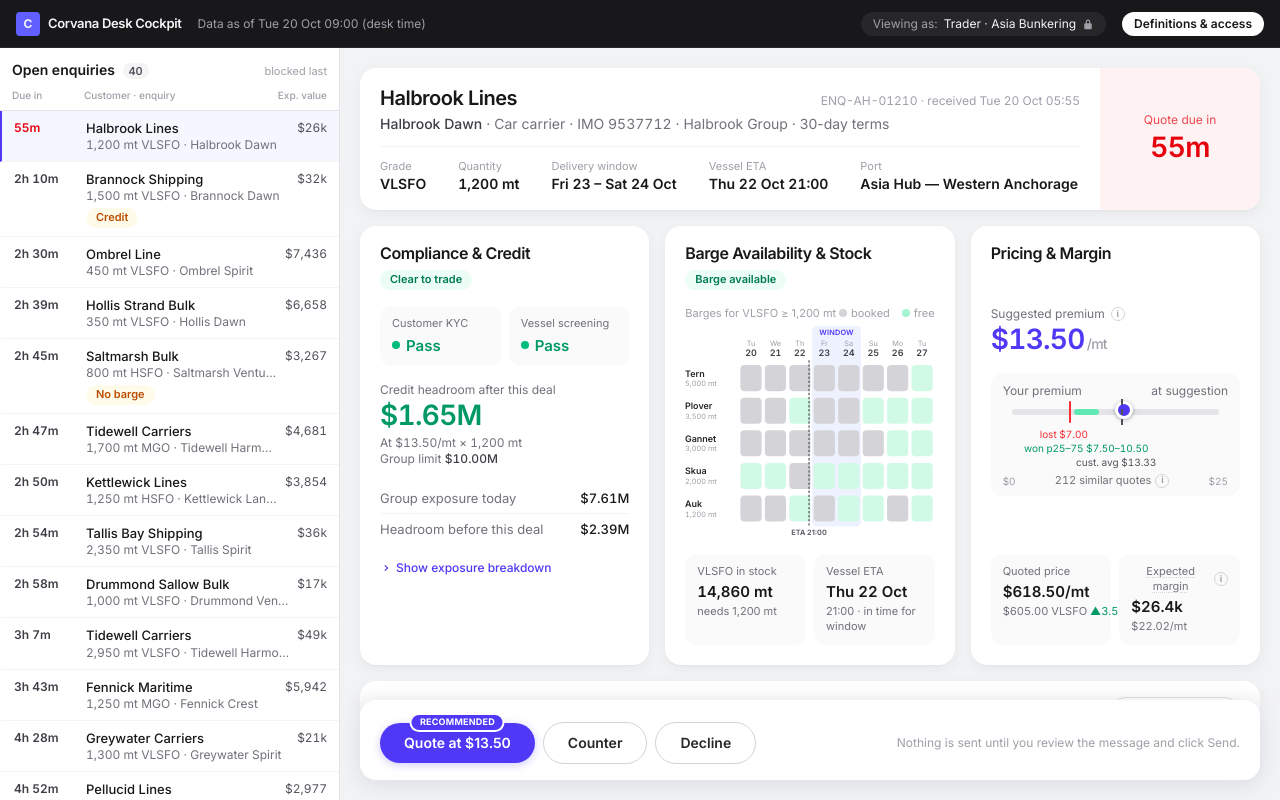
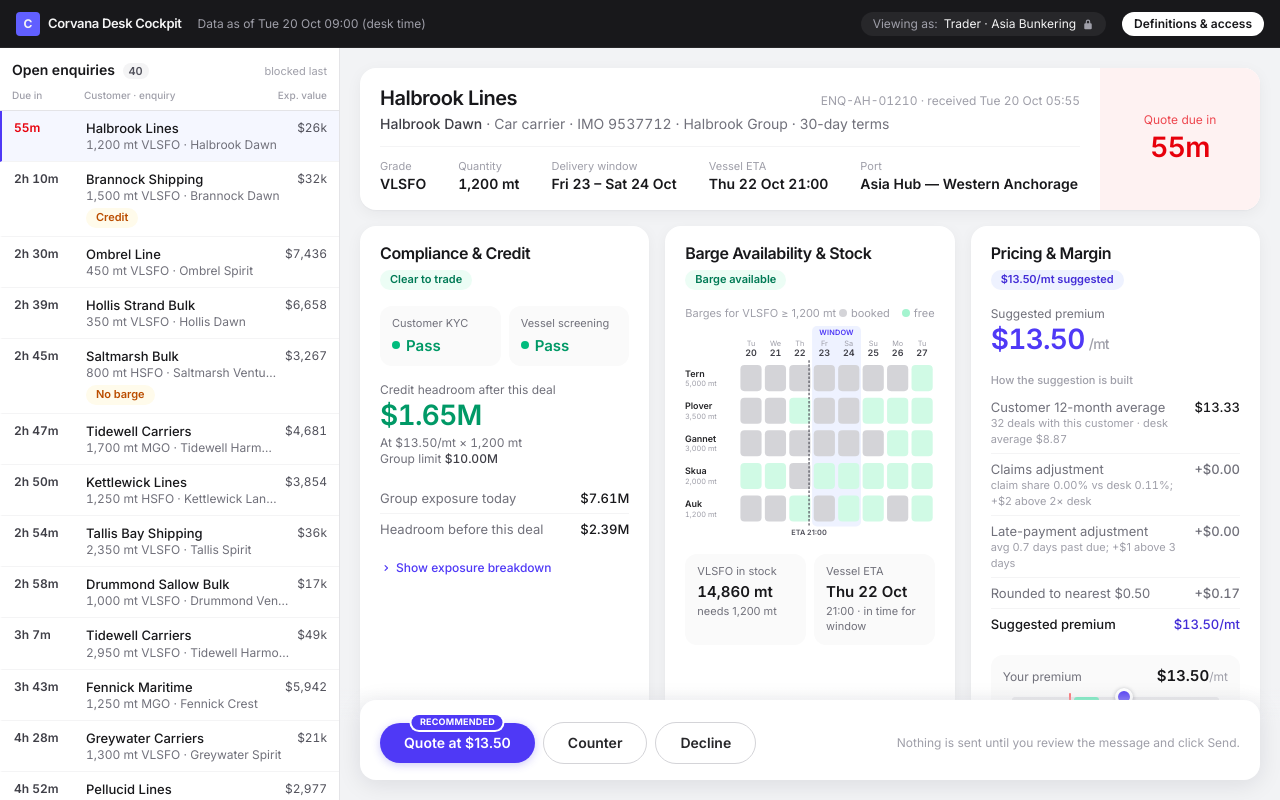
Before and after one commit to DaryaRudych/corvana-desk-cockpit, a React (Vite) app: page / in a window 1280 px wide. Built offline with nearby package versions, Linux system fonts and the light colour scheme.

Commit message:
revert(pricing): restore the first traceability version of the Pricing card
Brings back the always-visible build-up and deal-economics lists and the
suggested pill; keeps the other traceability fixes on this branch.

Co-Authored-By: Claude Opus 5.5 <noreply@anthropic.com>

```diff
--- a/src/components/PricePanel.tsx
+++ b/src/components/PricePanel.tsx
@@ -1,12 +1,8 @@
-// Pricing & Margin: the governed suggested-premium RULE (not AI), the trader's premium, and what
-// the deal earns. Each figure appears once; ⓘ tooltips explain a figure without repeating it.
-import { useEffect, useRef, useState } from 'react'
-import { mt, usdCompact, usdMt } from '../lib/format'
+import { mt, usd, usdMt } from '../lib/format'
 import type { ValueOf } from '../semantic/metrics'
 import { query, type QueryResult, type UserContext } from '../semantic/query'
-import { useOpenDefinition } from './governanceContext'
 import { termsParams, type Terms } from './terms'
-import { Card, InfoTip, List, ListRow, MetricValue, Tile } from './ui'
+import { Card, Hero, List, ListRow, MetricValue, type Verdict } from './ui'
 
 type WinRange = ValueOf<'win_range_similar'>
 
@@ -15,70 +11,34 @@ const MAX = 25
 const STEP = 0.5
 const THUMB = 18 // px; the track is inset by half a thumb so marks line up with the thumb centre
 
-const plain = (v: number) => usdMt(v) // "$13.33"
-const signed = (v: number) => `${v < 0 ? '−' : '+'}$${Math.abs(v).toFixed(2)}`
-
-// ───────────────────────────── slider ─────────────────────────────
-
-type Mark = { key: string; at: number; label: string; color: string }
-
 /**
- * Labels under the track, at their x-positions, stacked into rows when they would collide.
- * Widths are estimated (10px font) so layout needs no second render pass.
+ * Quote builder: the premium slider. Its track shows the win range on similar deals
+ * (won p25–p75 band, lowest lost premium, n) and a tick at the suggested premium.
  */
-function placeLabels(marks: Mark[], trackPx: number) {
-  const rows: number[] = [] // right edge of the last label in each row
-  return [...marks]
-    .sort((a, b) => a.at - b.at)
-    .map((m) => {
-      const w = m.label.length * 5.4 + 6
-      const center = ((m.at - MIN) / (MAX - MIN)) * trackPx
-      const left = Math.min(Math.max(center - w / 2, 0), Math.max(0, trackPx - w))
-      let row = rows.findIndex((right) => left > right + 4)
-      if (row === -1) row = rows.length
-      rows[row] = left + w
-      return { ...m, left, row }
-    })
-}
-
 function PremiumSlider({
   w,
+  suggested,
   customerAvg,
   value,
   onChange,
 }: {
   w: WinRange | null
+  suggested: number
   customerAvg: number | null
   value: number
   onChange: (v: number) => void
 }) {
-  const wrap = useRef<HTMLDivElement>(null)
-  const [trackPx, setTrackPx] = useState(240)
-  useEffect(() => {
-    const el = wrap.current
-    if (!el) return
-    const ro = new ResizeObserver(([entry]) => setTrackPx(entry.contentRect.width - THUMB))
-    ro.observe(el)
-    return () => ro.disconnect()
-  }, [])
-
   const x = (v: number) => `${((Math.min(Math.max(v, MIN), MAX) - MIN) / (MAX - MIN)) * 100}%`
-  const marks: Mark[] = []
-  if (w?.lowestLost != null) marks.push({ key: 'lost', at: w.lowestLost, label: `lost ${plain(w.lowestLost)}`, color: 'text-red-500' })
-  if (w?.wonP25 != null && w.wonP75 != null)
-    marks.push({ key: 'won', at: (w.wonP25 + w.wonP75) / 2, label: `won p25–75 ${plain(w.wonP25)}–${w.wonP75.toFixed(2)}`, color: 'text-emerald-600' })
-  if (customerAvg !== null) marks.push({ key: 'cust', at: customerAvg, label: `cust. avg ${plain(customerAvg)}`, color: 'text-zinc-600' })
-  const placed = placeLabels(marks, trackPx)
-  const rowCount = Math.max(1, ...placed.map((p) => p.row + 1))
-
   return (
-    <div ref={wrap}>
+    <div>
       <div className="relative">
-        {/* track + won band (under the thumb) */}
         <div className="pointer-events-none absolute top-1/2 h-1.5 -translate-y-1/2 rounded-full bg-zinc-200" style={{ left: THUMB / 2, right: THUMB / 2 }}>
           {w?.wonP25 != null && w.wonP75 != null && (
             <div className="absolute inset-y-0 rounded-full bg-emerald-300" style={{ left: x(w.wonP25), width: `calc(${x(w.wonP75)} - ${x(w.wonP25)})` }} />
           )}
+          {w?.lowestLost != null && <div className="absolute -top-1 h-3.5 w-0.5 -translate-x-1/2 rounded bg-red-400" style={{ left: x(w.lowestLost) }} />}
+          {customerAvg !== null && <div className="absolute -top-1 h-3.5 w-0.5 -translate-x-1/2 rounded bg-zinc-500" style={{ left: x(customerAvg) }} />}
+          <div className="absolute -top-1.5 h-[18px] w-0.5 -translate-x-1/2 rounded bg-indigo-300" style={{ left: x(suggested) }} />
         </div>
         <input
           type="range"
@@ -87,55 +47,50 @@ function PremiumSlider({
           step={STEP}
           value={value}
           onChange={(e) => onChange(Number(e.target.value))}
-          aria-label="Your premium, $/mt"
+          aria-label="Premium, $/mt"
           className="premium-slider relative"
         />
-        {/* ticks drawn ABOVE the thumb so they stay visible when it sits on them */}
-        <div className="pointer-events-none absolute inset-y-0 z-10" style={{ left: THUMB / 2, right: THUMB / 2 }}>
-          {w?.lowestLost != null && <div className="absolute top-0.5 bottom-0.5 w-0.5 -translate-x-1/2 rounded bg-red-500" style={{ left: x(w.lowestLost) }} />}
-          {customerAvg !== null && <div className="absolute top-0 bottom-0 -translate-x-1/2 border-l-2 border-dashed border-zinc-600" style={{ left: x(customerAvg) }} />}
       </div>
+      <div className="num mt-1 flex justify-between text-[10px] text-zinc-400">
+        <span>${MIN}</span>
+        <span>${MAX}</span>
       </div>
-      {/* labels under the track at their positions */}
-      <div className="num relative mt-0.5 text-[10px]" style={{ marginLeft: THUMB / 2, marginRight: THUMB / 2, height: rowCount * 14 }}>
-        {placed.map((p) => (
-          <span key={p.key} className={`absolute whitespace-nowrap ${p.color}`} style={{ left: p.left, top: p.row * 14 }}>
-            {p.label}
+      {w && (
+        <div className="mt-1.5 flex flex-col gap-1 text-[11px] text-zinc-500">
+          <div className="num flex flex-wrap gap-x-3 gap-y-0.5">
+            <span className="inline-flex items-center gap-1">
+              <i className="inline-block h-1.5 w-3 rounded-full bg-emerald-300" /> won p25–p75 {w.wonP25 != null ? `${usdMt(w.wonP25)}–${usdMt(w.wonP75!)}` : '—'}
             </span>
-        ))}
-      </div>
-      <div className="num mt-1 flex items-center justify-between text-[10px] text-zinc-400">
-        <span>${MIN}</span>
-        {w && (
-          <span className="inline-flex items-center gap-1 text-[11px] text-zinc-500">
-            {w.n} similar quotes
-            <InfoTip label="Which quotes count as similar">
-              {w.scope.gradeName}, {w.scope.qtyFrom.toLocaleString('en-US')}–{w.scope.qtyTo.toLocaleString('en-US')} mt, last {w.scope.months} months, {w.scope.customers}.
-            </InfoTip>
+            <span className="inline-flex items-center gap-1">
+              <i className="inline-block h-2.5 w-0.5 rounded bg-red-400" /> lowest lost {w.lowestLost != null ? usdMt(w.lowestLost) : '—'}
+            </span>
+            {customerAvg !== null && (
+              <span className="inline-flex items-center gap-1">
+                <i className="inline-block h-2.5 w-0.5 rounded bg-zinc-500" /> this customer’s avg {usdMt(customerAvg)}
               </span>
             )}
-        <span>${MAX}</span>
           </div>
+          <span className="num text-zinc-400">
+            Similar quotes: {w.scope.gradeName}, {w.scope.qtyFrom.toLocaleString('en-US')}–{w.scope.qtyTo.toLocaleString('en-US')} mt, last {w.scope.months} months, {w.scope.customers} · n = {w.n}
+          </span>
+        </div>
+      )}
     </div>
   )
 }
 
-// ───────────────────────────── small pieces ─────────────────────────────
-
-
-/** Day-on-day change, number only: ▲3.50 green / ▼2.50 red. */
-function Delta({ r }: { r: QueryResult<number> }) {
+/** Day-on-day change: ▲ green, ▼ red, flat grey. */
+function DeltaChip({ r }: { r: QueryResult<number> }) {
   const v = r.value ?? 0
+  const style = v > 0 ? 'bg-emerald-50 text-emerald-600' : v < 0 ? 'bg-red-50 text-red-600' : 'bg-zinc-100 text-zinc-500'
   return (
-    <span className={v > 0 ? 'text-emerald-600' : v < 0 ? 'text-red-600' : 'text-zinc-500'} title="Benchmark change vs yesterday">
+    <span className={`ml-2 inline-flex items-center gap-0.5 rounded-full px-1.5 py-px text-[11px] font-semibold ${style}`} title="Change vs yesterday">
       <span aria-hidden="true">{v > 0 ? '▲' : v < 0 ? '▼' : '■'}</span>
-      <MetricValue r={r} format={(n: number) => Math.abs(n).toFixed(2)} />
+      <MetricValue r={r} format={(n: number) => usdMt(Math.abs(n))} />
+      <span className="font-normal opacity-80">vs yesterday</span>
     </span>
   )
 }
-
-
-// ───────────────────────────── card ─────────────────────────────
 
 export function PricePanel({
   enquiryId,
@@ -150,139 +105,122 @@ export function PricePanel({
   editable: boolean
   onPremium: (premium: number) => void
 }) {
-  const openDefinition = useOpenDefinition()
   const p = { enquiryId }
   const blocked = query('compliance_check', p, user).value === 'FLAG'
   const grade = query('enquiry_details', p, user).value?.gradeName
   const bench = query('benchmark_price', p, user)
   const delta = query('benchmark_delta', p, user)
+  const cost = query('our_cost', p, user)
+  const benchmarkRow = (
+    <ListRow label={`Benchmark ${grade ?? ''}`}>
+      <MetricValue r={bench} format={(v: number) => usdMt(v)} />
+      <DeltaChip r={delta} />
+    </ListRow>
+  )
 
   if (blocked) {
     return (
       <Card title="Pricing & Margin" verdict={{ tone: 'neutral', label: 'No price' }}>
         <div className="rounded-xl bg-zinc-50 p-3 text-sm text-zinc-500">No price: this enquiry is blocked pending a compliance referral.</div>
-        <List>
-          <ListRow label={`Benchmark ${grade ?? ''}`}>
-            <MetricValue r={bench} format={(v: number) => `${usdMt(v)}/mt`} /> <Delta r={delta} />
-          </ListRow>
-        </List>
+        <List>{benchmarkRow}</List>
       </Card>
     )
   }
 
   const live = termsParams(enquiryId, terms)
   const win = query('win_range_similar', p, user)
-  const bd = query('suggested_premium_breakdown', p, user).value!
+  const b = query('suggested_premium_breakdown', p, user)
+  const bd = b.value
   const suggested = query('suggested_premium', p, user)
   const custPrem = query('customer_avg_premium', p, user)
+  const deskPrem = query('desk_avg_premium', p, user)
   const deals = query('customer_deal_count', p, user)
-  const cost = query('our_cost', p, user)
+  const custClaim = query('customer_claim_share', p, user)
+  const deskClaim = query('desk_claim_share', p, user)
+  const dpd = query('days_past_due', p, user)
+  const price = query('quoted_price', live, user)
   const barging = query('barging_cost_per_mt', p, user)
-  const price = query('quoted_price', live, user)
   const margin = query('expected_deal_margin', live, user)
   const marginMt = query('expected_margin_per_mt', live, user)
   const thinMargin = (marginMt.value ?? 0) < 3
-  const atSuggestion = suggested.value === null || terms.premium === suggested.value
+  const offSuggestion = suggested.value !== null && terms.premium !== suggested.value
   const diff = suggested.value === null ? 0 : terms.premium - suggested.value
-  const dash = (v: number) => (v ? signed(v) : '—')
+  const fromCustomer = bd?.baseSource === 'customer'
+  const adj = (v: number) => `${v < 0 ? '−' : '+'}$${Math.abs(v).toFixed(2)}`
 
-  // Each figure has one home: suggestion + rule at the top, the trader's premium on the
-  // slider, price and margin in the tiles. Tooltips explain a figure without repeating it.
+  const verdict: Verdict = thinMargin ? { tone: 'warn', label: 'Margin under $3/mt' } : { tone: 'accent', label: `${usdMt(suggested.value ?? 0)}/mt suggested` }
+
   return (
-    <Card title="Pricing & Margin">
-      {/* The suggestion (a governed rule, not AI): its one place in the card. */}
-      <div>
-        <div className="flex items-center gap-1.5 text-xs text-zinc-500">
-          Suggested premium
-          <InfoTip label="How the suggested premium is built" below>
-            <span className="mb-1.5 block font-semibold">Rule: how the suggestion is built</span>
-            <span className="num grid grid-cols-[1fr_auto] gap-x-4 gap-y-0.5">
-              <span className="text-zinc-300">
-                {bd.baseSource === 'customer' ? 'Customer 12-month avg' : 'Desk avg (< 5 customer deals)'} · {deals.value ?? 0} deals
-              </span>
-              <span>{plain(bd.base)}</span>
-              <span className="text-zinc-300">Claims</span>
-              <span>{dash(bd.claimAdj)}</span>
-              <span className="text-zinc-300">Late payment</span>
-              <span>{dash(bd.dpdAdj)}</span>
-              <span className="text-zinc-300">Rounding to $0.50</span>
-              <span>{dash(bd.rounding)}</span>
-            </span>
-            <span className="mt-1.5 block text-[11px] text-zinc-400">+$2 if claim share is over 2× the desk’s; +$1 if average days past due is over 3.</span>
-          </InfoTip>
-        </div>
-        <div className="text-[28px] leading-tight font-semibold tracking-tight text-indigo-600">
+    <Card title="Pricing & Margin" verdict={verdict}>
+      <Hero label="Suggested premium" tone="accent">
         <MetricValue r={suggested} format={(v: number) => usdMt(v)} />
-          <span className="ml-0.5 text-sm font-medium text-zinc-400">/mt</span>
-        </div>
-      </div>
+        <span className="ml-1 text-sm font-medium text-zinc-400">/mt</span>
+      </Hero>
 
-      {/* The trader's premium: the decision input. */}
-      <div className="rounded-xl bg-zinc-50 px-3 pt-2.5 pb-2">
+      {/* How the rule builds the suggestion; every line is a governed value. */}
+      {bd && (
+        <List title="How the suggestion is built">
+          <ListRow label={fromCustomer ? 'Customer 12-month average' : 'Desk average (customer has < 5 deals)'} hint={<>{deals.value ?? 0} deals with this customer · desk average <MetricValue r={deskPrem} format={(v: number) => usdMt(v)} /></>}>
+            <MetricValue r={fromCustomer ? custPrem : deskPrem} format={(v: number) => usdMt(v)} />
+          </ListRow>
+          <ListRow label="Claims adjustment" hint={<>claim share <MetricValue r={custClaim} /> vs desk <MetricValue r={deskClaim} />; +$2 above 2× desk</>}>
+            <MetricValue r={b} format={() => adj(bd.claimAdj)} className={bd.claimAdj ? 'text-amber-600' : 'text-zinc-500'} />
+          </ListRow>
+          <ListRow label="Late-payment adjustment" hint={<>avg <MetricValue r={dpd} /> past due; +$1 above 3 days</>}>
+            <MetricValue r={b} format={() => adj(bd.dpdAdj)} className={bd.dpdAdj ? 'text-amber-600' : 'text-zinc-500'} />
+          </ListRow>
+          <ListRow label="Rounded to nearest $0.50">
+            <MetricValue r={b} format={() => adj(bd.rounding)} className="text-zinc-500" />
+          </ListRow>
+          <ListRow label={<span className="font-medium text-zinc-900">Suggested premium</span>}>
+            <MetricValue r={suggested} format={(v: number) => `${usdMt(v)}/mt`} className="text-indigo-700" />
+          </ListRow>
+        </List>
+      )}
+
+      {/* Quote builder */}
+      <div className="rounded-xl bg-zinc-50 px-3 pt-2.5 pb-3">
         <div className="flex items-baseline justify-between">
           <span className="text-xs text-zinc-500">Your premium</span>
-          {atSuggestion ? (
-            <span className="text-xs text-zinc-500">at suggestion</span>
-          ) : (
           <span className="num">
             <span className="text-[15px] font-semibold text-zinc-900">{usdMt(terms.premium)}</span>
             <span className="text-xs text-zinc-400">/mt</span>
-              {editable && (
+            {offSuggestion && editable && (
               <button type="button" onClick={() => onPremium(suggested.value!)} className="ml-2 text-[11px] font-medium text-indigo-600 hover:text-indigo-800">
                 {diff > 0 ? '+' : '−'}${Math.abs(diff).toFixed(2)} · reset
               </button>
             )}
           </span>
-          )}
         </div>
         {editable ? (
-          <PremiumSlider w={win.value} customerAvg={custPrem.value} value={terms.premium} onChange={onPremium} />
+          <PremiumSlider w={win.value} suggested={suggested.value ?? 0} customerAvg={custPrem.value} value={terms.premium} onChange={onPremium} />
         ) : (
           <p className="mt-1 text-[11px] text-zinc-500">Response sent; terms are locked.</p>
         )}
       </div>
 
-      {/* What the deal earns at that premium; pinned to the card's foot. */}
-      <div className="mt-auto grid grid-cols-2 gap-2">
-        <Tile
-          label="Quoted price"
-          sub={
-            <span className="num whitespace-nowrap">
-              <MetricValue r={bench} format={(v: number) => plain(v)} /> {grade} <Delta r={delta} />
-            </span>
-          }
-        >
+      {/* Deal economics at your premium: price − cost − barging = margin. */}
+      <List title={`Deal economics at your premium, ${mt(terms.quantity)}`}>
+        {benchmarkRow}
+        <ListRow label="+ Your premium">
+          <span className="num">{usdMt(terms.premium)}</span>
+        </ListRow>
+        <ListRow label={<span className="font-medium text-zinc-900">= Quoted price</span>}>
           <MetricValue r={price} format={(v: number) => `${usdMt(v)}/mt`} />
-        </Tile>
-        <div className="min-w-0 rounded-xl bg-zinc-50 px-3 py-2.5">
-          <div className="flex items-center gap-1">
-            <button
-              type="button"
-              onClick={() => openDefinition('expected_deal_margin')}
-              className="text-[11px] text-zinc-500 underline decoration-zinc-300 decoration-dotted underline-offset-2 hover:text-indigo-700 hover:decoration-indigo-400"
-            >
-              Expected margin
-            </button>
-            <InfoTip label="How the margin is built" align="right">
-              <span className="mb-1.5 block font-semibold">Quoted price, less:</span>
-              <span className="num grid grid-cols-[1fr_auto] gap-x-4 gap-y-0.5">
-                <span className="text-zinc-300">Our stock cost</span>
-                <span>{cost.value !== null ? `−${plain(cost.value)}` : '—'}</span>
-                <span className="text-zinc-300">Barging, desk 12-month avg</span>
-                <span>{barging.value !== null ? `−${plain(barging.value)}` : '—'}</span>
-              </span>
-              <span className="mt-1.5 block text-[11px] text-zinc-400">= margin per tonne, × {mt(terms.quantity)}. Below $3/mt the suggested move is Decline.</span>
-            </InfoTip>
-          </div>
-          <div className="num mt-0.5 text-[15px] font-semibold text-zinc-900">
-            <MetricValue r={margin} format={(v: number) => usdCompact(v)} className={thinMargin ? 'text-amber-600' : ''} />
-          </div>
-          <div className={`mt-0.5 text-[11px] ${thinMargin ? 'text-amber-600' : 'text-zinc-500'}`}>
-            <MetricValue r={marginMt} format={(v: number) => `${usdMt(v)}/mt`} />
-            {thinMargin && ' · under $3 floor'}
-          </div>
-        </div>
-      </div>
+        </ListRow>
+        <ListRow label="− Our cost">
+          <MetricValue r={cost} format={(v: number) => usdMt(v)} />
+        </ListRow>
+        <ListRow label="− Barging" hint="desk 12-month average">
+          <MetricValue r={barging} format={(v: number) => usdMt(v)} />
+        </ListRow>
+        <ListRow label={<span className="font-medium text-zinc-900">= Margin per tonne</span>}>
+          <MetricValue r={marginMt} format={(v: number) => `${usdMt(v)}/mt`} className={thinMargin ? 'text-amber-600' : ''} />
+        </ListRow>
+        <ListRow label={<span className="font-medium text-zinc-900">Expected margin</span>} hint={`× ${mt(terms.quantity)}`}>
+          <MetricValue r={margin} format={(v: number) => usd(v)} className={`text-[15px] ${thinMargin ? 'text-amber-600' : ''}`} />
+        </ListRow>
+      </List>
     </Card>
   )
 }
```
Also changed, not shown: 2 other files (tests, documents, lock files or other folders). Lines whose indentation alone changed are shown as unchanged.
